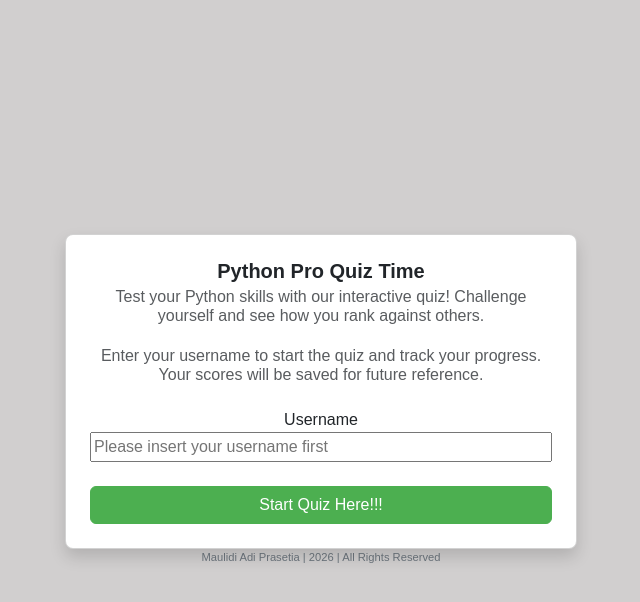
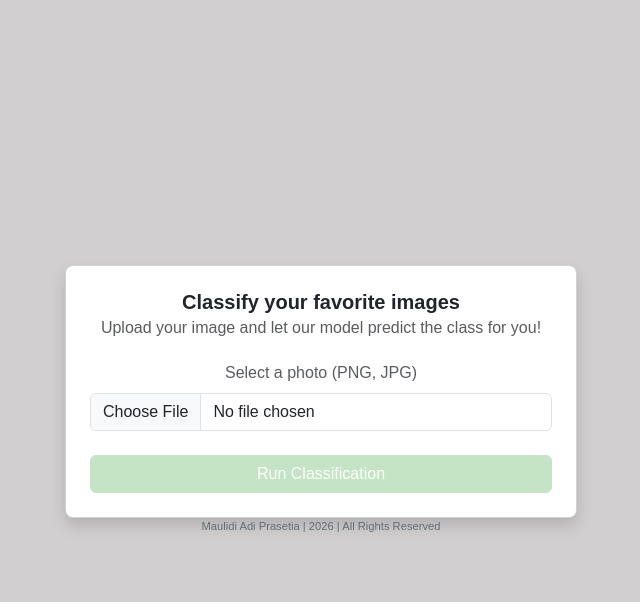
Before and after one commit to adyahoo/FlaskQuizTime, a Flask app: page /predict in a window 1280 px wide. Shown: the top 602 px of the page, without its empty margins (319-959 px from the left). Run offline with Flask 3, Linux system fonts and the light colour scheme.

Commit message:
feat:implement upload image and detect object in image

```diff
--- a/app/models/__init__.py
+++ b/app/models/__init__.py
@@ -2,3 +2,4 @@ from .user import User
 from .question import Question
 from .quiz_attempt import QuizAttempt
 from .option import Option
+from .detected_object import DetectedObject
--- a/app/routes.py
+++ b/app/routes.py
@@ -1,6 +1,12 @@
+import os
+import numpy as np
+import tensorflow as tf
 from flask import render_template, request, redirect, url_for, flash
-from app import app,db
-from app.services import quiz_attempt_service, user_service, question_service, option_service
+from app import app, detector
+from app.services import quiz_attempt_service, user_service, question_service, option_service, detected_object_service
+from app.utils.utils import allowed_file, COCO_CLASSES
+from werkzeug.utils import secure_filename
+from PIL import Image, ImageDraw
 
 @app.route('/')
 def index():
@@ -50,6 +56,82 @@ def result():
 
     return render_template('result.html', user_id=user_id, high_scores=high_scores, latest_score=latest_score)
 
-@app.route('/predict')
+@app.route('/predict', methods=['GET', 'POST'])
 def predict():
+    if request.method == 'POST':
+        file = request.files['image']
+
+        if file and allowed_file(file.filename):
+            filename = secure_filename(file.filename)
+            input_filepath = os.path.join(app.config['UPLOAD_FOLDER'], filename)
+            file.save(input_filepath)
+
+            # Define output filename for the processed image
+            output_filename = f"detected_{filename}"
+            output_filepath = os.path.join(app.config['UPLOAD_FOLDER'], output_filename)
+
+            # 2. Open image with Pillow and convert to numpy array
+            img = Image.open(input_filepath).convert("RGB")
+            img_np = np.array(img)
+
+            # 3. Convert array to TensorFlow tensor and add batch dimension
+            input_tensor = tf.convert_to_tensor(img_np)[tf.newaxis, ...]
+
+            # 4. Run the model inference
+            result = detector(input_tensor)
+
+            boxes = result["detection_boxes"][0].numpy()
+            classes = result["detection_classes"][0].numpy()
+            scores = result["detection_scores"][0].numpy()
+
+            # 5. Draw bounding boxes on the image
+            draw = ImageDraw.Draw(img)
+            im_width, im_height = img.size
+            detected = {}
+
+            if len(scores) > 0:
+                best_idx = np.argmax(scores)
+                best_score = scores[best_idx]
+
+                if best_score > 0.5:
+                    ymin, xmin, ymax, xmax = boxes[best_idx]
+                    left, right = xmin * im_width, xmax * im_width
+                    top, bottom = ymin * im_height, ymax * im_height
+
+                    # Draw a red rectangle
+                    draw.rectangle([(left, top), (right, bottom)], outline="red", width=3)
+
+                    class_id = int(classes[best_idx])
+                    class_name = COCO_CLASSES.get(class_id, f"Unknown Object ({class_id})")
+
+                    detected = {
+                        "name": class_name,
+                        "percentage_probability": float(scores[best_idx] * 100),
+                        "box_points": [int(left), int(top), int(right), int(bottom)]
+                    }
+
+            # Save the modified image
+            img.save(output_filepath)
+
+            detected_obj = {
+                "filename": filename,
+                "label": detected['name'],
+                "score": detected['percentage_probability']
+            }
+
+            saved_detection = detected_object_service.save_detection(detected_obj)
+
+            return redirect(url_for(
+                'predict_result',
+                file_id=saved_detection.id
+            ))
+
     return render_template('predict.html')
+
+@app.route('/predict_result')
+def predict_result():
+    id = request.args.get('file_id')
+
+    res = detected_object_service.get_detection_by_id(id)
+
+    return render_template('predict_result.html', result=res)
--- a/app/templates/predict.html
+++ b/app/templates/predict.html
@@ -9,36 +9,65 @@ content%}
     style="width: 32rem; max-width: 95%; border-radius: 8px"
   >
     <div class="card-body text-center p-4">
-      <h5 class="card-title fw-bold mb-2">Python Pro Quiz Time</h5>
+      <h5 class="card-title fw-bold mb-2">Classify your favorite images</h5>
       <h6 class="card-subtitle text-muted mb-4">
-        Test your Python skills with our interactive quiz! Challenge yourself
-        and see how you rank against others.
+        Upload your image and let our model predict the class for you!
       </h6>
 
-      <h6 class="card-subtitle text-muted">
-        Enter your username to start the quiz and track your progress. Your
-        scores will be saved for future reference.
-      </h6>
-
-      <form method="post" action="/login">
-        <div class="my-4">
-          <label class="d-block">Username</label>
+      <form method="POST" action="/predict" enctype="multipart/form-data">
+        <div class="mb-4">
+          <label for="imageInput" class="form-label text-muted"
+            >Select a photo (PNG, JPG)</label
+          >
           <input
-            class="w-100"
-            type="text"
-            id="username"
-            name="username"
-            required
-            placeholder="Please insert your username first"
+            class="form-control"
+            type="file"
+            id="imageInput"
+            name="image"
+            accept=".png, .jpg, .jpeg"
           />
         </div>
+        <img
+          id="previewImage"
+          src="#"
+          alt="Preview Image"
+          class="img-fluid mb-4 d-none max-h-300 border-radius-8"
+        />
 
-        <button class="btn btn-primary w-100" id="submit">
-          Start Quiz Here!!!
+        <button
+          type="submit"
+          id="uploadBtn"
+          class="btn btn-primary w-100"
+          disabled
+        >
+          Run Classification
         </button>
       </form>
     </div>
   </div>
   {{ c_footer() }}
 </div>
+
+<script>
+  const imageInput = document.getElementById("imageInput");
+  const previewImage = document.getElementById("previewImage");
+  const uploadBtn = document.getElementById("uploadBtn");
+
+  imageInput.addEventListener("change", function () {
+    const file = this.files[0];
+    if (file) {
+      const reader = new FileReader();
+      reader.onload = function (e) {
+        previewImage.src = e.target.result;
+        previewImage.classList.remove("d-none");
+        uploadBtn.disabled = false;
+      };
+      reader.readAsDataURL(file);
+    } else {
+      previewImage.src = "#";
+      previewImage.classList.add("d-none");
+      uploadBtn.disabled = true;
+    }
+  });
+</script>
 {% endblock%}
--- a/app/utils/utils.py
+++ b/app/utils/utils.py
@@ -63,3 +63,27 @@ def import_csv_to_sqlite(filename, mapper):
 
             db.session.commit()
             print(f"Data from {filename} successfully imported into SQLite.")
+
+ALLOWED_EXTENSIONS = {'png', 'jpg', 'jpeg'}
+def allowed_file(filename):
+    return '.' in filename and filename.rsplit('.', 1)[1].lower() in ALLOWED_EXTENSIONS
+
+# Standard COCO 2017 dataset class mapping used by TF Hub MobileNet
+COCO_CLASSES = {
+    1: 'person', 2: 'bicycle', 3: 'car', 4: 'motorcycle', 5: 'airplane',
+    6: 'bus', 7: 'train', 8: 'truck', 9: 'boat', 10: 'traffic light',
+    11: 'fire hydrant', 13: 'stop sign', 14: 'parking meter', 15: 'bench',
+    16: 'bird', 17: 'cat', 18: 'dog', 19: 'horse', 20: 'sheep', 21: 'cow',
+    22: 'elephant', 23: 'bear', 24: 'zebra', 25: 'giraffe', 27: 'backpack',
+    28: 'umbrella', 31: 'handbag', 32: 'tie', 33: 'suitcase', 34: 'frisbee',
+    35: 'skis', 36: 'snowboard', 37: 'sports ball', 38: 'kite', 39: 'baseball bat',
+    40: 'baseball glove', 41: 'skateboard', 42: 'surfboard', 43: 'tennis racket',
+    44: 'bottle', 46: 'wine glass', 47: 'cup', 48: 'fork', 49: 'knife', 50: 'spoon',
+    51: 'bowl', 52: 'banana', 53: 'apple', 54: 'sandwich', 55: 'orange',
+    56: 'broccoli', 57: 'carrot', 58: 'hot dog', 59: 'pizza', 60: 'donut',
+    61: 'cake', 62: 'chair', 63: 'couch', 64: 'potted plant', 65: 'bed',
+    67: 'dining table', 70: 'toilet', 72: 'tv', 73: 'laptop', 74: 'mouse',
+    75: 'remote', 76: 'keyboard', 77: 'cell phone', 78: 'microwave', 79: 'oven',
+    80: 'toaster', 81: 'sink', 82: 'refrigerator', 84: 'book', 85: 'clock',
+    86: 'vase', 87: 'scissors', 88: 'teddy bear', 89: 'hair drier', 90: 'toothbrush'
+}
--- a/run.py
+++ b/run.py
@@ -1,5 +1,5 @@
 from app import app, db
-from app.models import User, Question, QuizAttempt, Option
+from app.models import User, Question, QuizAttempt, Option, DetectedObject
 from app.utils.utils import *
 
 if __name__ == "__main__":
```
Also changed, not shown: app/__init__.py (+10 -0 lines), app/models/detected_object.py (added, +8 -0 lines), app/services/detected_object_service.py (added, +17 -0 lines), app/templates/predict_result.html (added, +43 -0 lines), instance/app.db, 1 other file.
